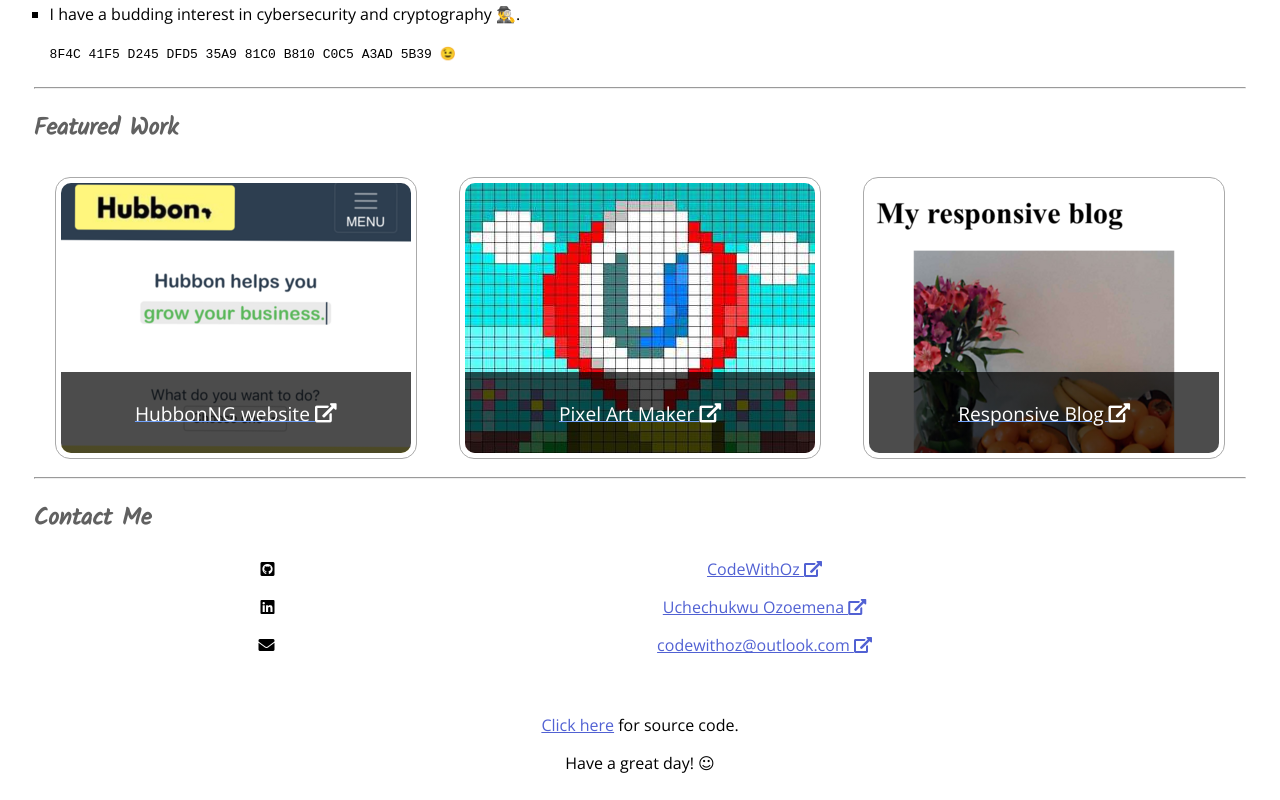
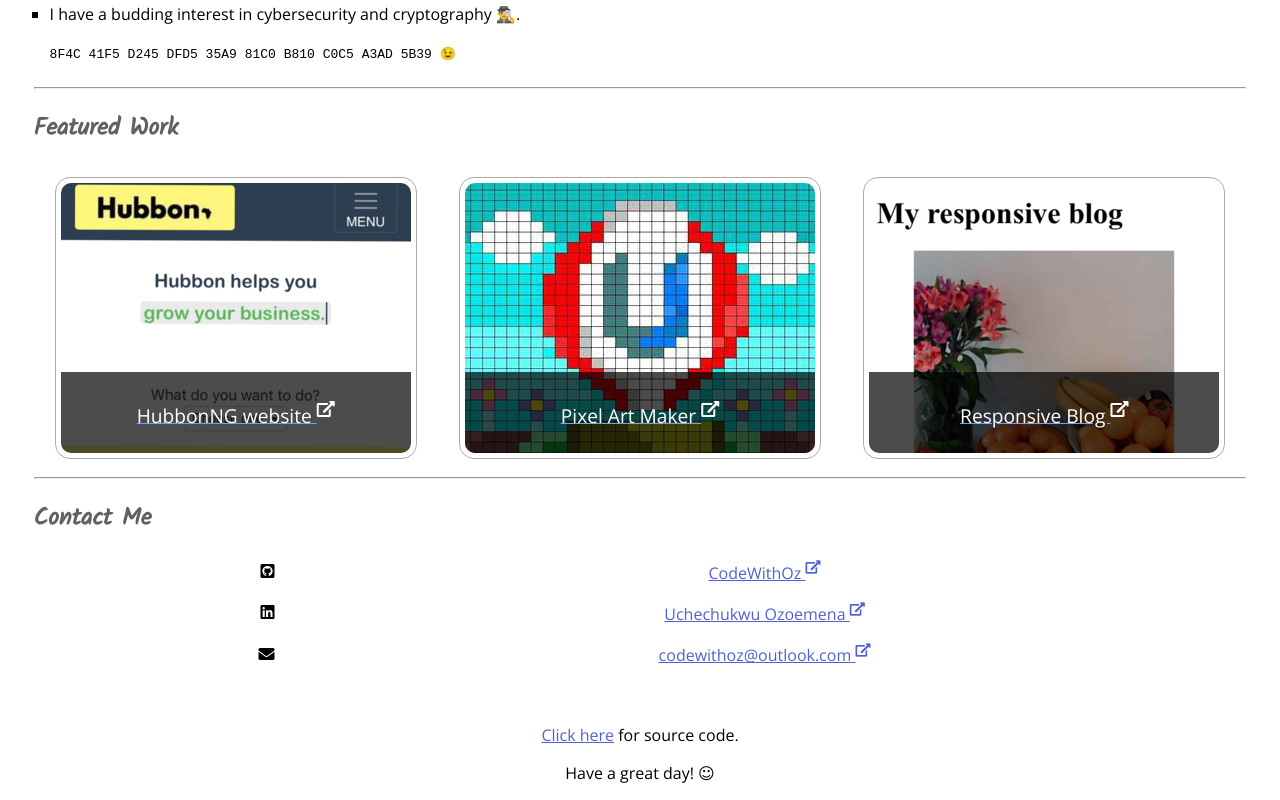
Before and after one commit to CodeWithOz/PersonalPortfolio, a website: page index.html in a window 1280 px wide. Shown: the part 1412-2212 px from the top of the page. Drawn offline with nearby package versions, Linux system fonts and the light colour scheme.

Commit message:
Use superscript new-tab icons

```diff
--- a/index.html
+++ b/index.html
@@ -92,21 +92,21 @@
           <div class="border-radius">
             <div class="thumbnail pic-1">
               <div class="overlay">
-                <p><a class="link" href="https://hubbonng.com">HubbonNG website <i class="fas fa-external-link-alt"></i></a></p>
+                <p><a class="link" href="https://hubbonng.com">HubbonNG website <sup><i class="fas fa-external-link-alt"></i></sup></a></p>
               </div>
             </div>
           </div>
           <div class="border-radius">
             <div class="thumbnail pic-2">
               <div class="overlay">
-                <p><a class="link" href="https://codewithoz.github.io/project-pixel-art-maker-starter/">Pixel Art Maker <i class="fas fa-external-link-alt"></i></a></p>
+                <p><a class="link" href="https://codewithoz.github.io/project-pixel-art-maker-starter/">Pixel Art Maker <sup><i class="fas fa-external-link-alt"></i></sup></a></p>
               </div>
             </div>
           </div>
           <div class="border-radius">
             <div class="thumbnail pic-3">
               <div class="overlay">
-                <p><a class="link" href="https://codewithoz.github.io/TheResponsiveBlog/">Responsive Blog <i class="fas fa-external-link-alt"></i></a></p>
+                <p><a class="link" href="https://codewithoz.github.io/TheResponsiveBlog/">Responsive Blog <sup><i class="fas fa-external-link-alt"></i></sup></a></p>
               </div>
             </div>
           </div>
@@ -122,19 +122,19 @@
             <div class="contact-icon">
               <i class="fab fa-github-square"></i>
             </div>
-            <p class="contact-detail"><a href="https://github.com/CodeWithOz/">CodeWithOz <i class="fas fa-external-link-alt"></i></a></p>
+            <p class="contact-detail"><a href="https://github.com/CodeWithOz/">CodeWithOz <sup><i class="fas fa-external-link-alt"></i></sup></a></p>
           </li>
           <li class="contact-option">
             <div class="contact-icon">
               <i class="fab fa-linkedin"></i>
             </div>
-            <p class="contact-detail"><a href="https://linkedin.com/in/uchechukwu-ozoemena-102b9a128/">Uchechukwu Ozoemena <i class="fas fa-external-link-alt"></i></a></p>
+            <p class="contact-detail"><a href="https://linkedin.com/in/uchechukwu-ozoemena-102b9a128/">Uchechukwu Ozoemena <sup><i class="fas fa-external-link-alt"></i></sup></a></p>
           </li>
           <li class="contact-option">
             <div class="contact-icon">
               <i class="fas fa-envelope"></i>
             </div>
-            <p class="contact-detail"><a href="mailto://codewithoz@outlook.com">codewithoz@outlook.com <i class="fas fa-external-link-alt"></i></a></p>
+            <p class="contact-detail"><a href="mailto://codewithoz@outlook.com">codewithoz@outlook.com <sup><i class="fas fa-external-link-alt"></i></sup></a></p>
           </li>
         </ul>
       </section>
```
